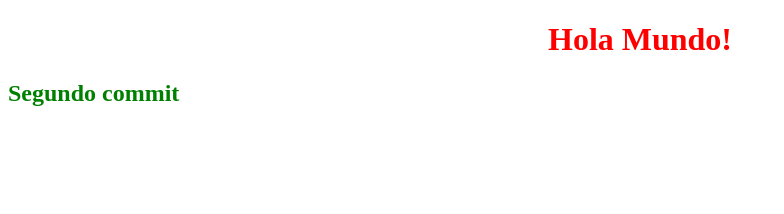
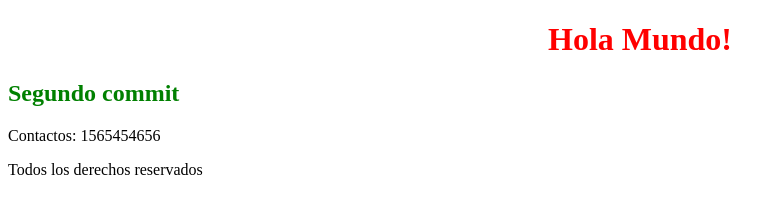
Before and after one commit to stocaimaza/49705--primer-repo, a plain HTML site: page index.html in a window 1280 px wide. Shown: the whole page, without its empty margins (0-784 px from the left). Drawn offline with Linux system fonts and the light colour scheme.

Commit message:
footer nuevo en tinkiwinki

```diff
--- a/index.html
+++ b/index.html
@@ -10,5 +10,9 @@
     <h1>Hola Mundo!</h1>
 
     <h2>Segundo commit</h2>
+    <footer>
+        <p>Contactos: 1565454656</p>
+        <p>Todos los derechos reservados</p>
+    </footer>
 </body>
 </html>
```
